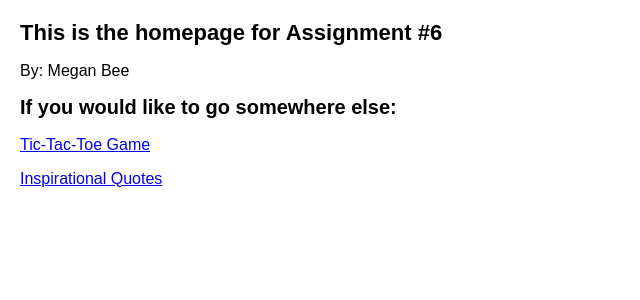
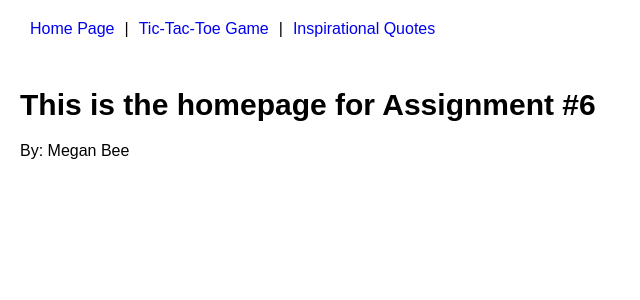
Before and after one commit to Mbee0/reactAssignment, a React (Create React App) app: page / in a window 1280 px wide. Shown: the top 300 px of the page, without its empty margins (0-640 px from the left). Built offline with nearby package versions, Linux system fonts and the light colour scheme.

Commit message:
adding some more functionality

```diff
--- a/src/Home.js
+++ b/src/Home.js
@@ -5,10 +5,6 @@ export default function Homepage() {
         <div>
             <h1>This is the homepage for Assignment #6</h1>
             <p>By: Megan Bee<br /></p>
-            <h2> If you would like to go somewhere else:</h2>
-            <Link to="/tictactoe">Tic-Tac-Toe Game</Link>
-            <p></p>
-            <Link to="/quotes">Inspirational Quotes</Link>
         </div>
     )
 }
--- a/src/index.js
+++ b/src/index.js
@@ -13,7 +13,7 @@
 import React from "react";
 import { createRoot } from "react-dom/client";
 import "./styles.css";
-import { BrowserRouter as Router, Route, Routes } from "react-router-dom";
+import { BrowserRouter as Router, Route, Routes, Link } from "react-router-dom";
 
 import App from "./App";
 import Api from "./Api";
@@ -22,6 +22,10 @@ import Home from "./Home";
 const root = createRoot(document.getElementById("root"));
 root.render(
   <Router>
+    <Link className="links" to="/">Home Page</Link>|
+    <Link className="links" to="/tictactoe">Tic-Tac-Toe Game</Link>|
+    <Link className="links" to="/quotes">Inspirational Quotes</Link>
+    <p><br /></p>
     <Routes>
       <Route exact path="/" element={<Home />}></Route>
       <Route path="/tictactoe" element={<App />}></Route>
--- a/src/styles.css
+++ b/src/styles.css
@@ -10,7 +10,7 @@ body {
 
 h1 {
   margin-top: 0;
-  font-size: 22px;
+  font-size: 30px;
 }
 
 h2 {
@@ -80,6 +80,7 @@ body {
 .status {
   margin-bottom: 10px;
 }
+
 .game {
   display: flex;
   flex-direction: row;
@@ -88,3 +89,8 @@ body {
 .game-info {
   margin-left: 20px;
 }
+
+.links {
+  text-decoration: none;
+  padding: 10px;
+}
```
